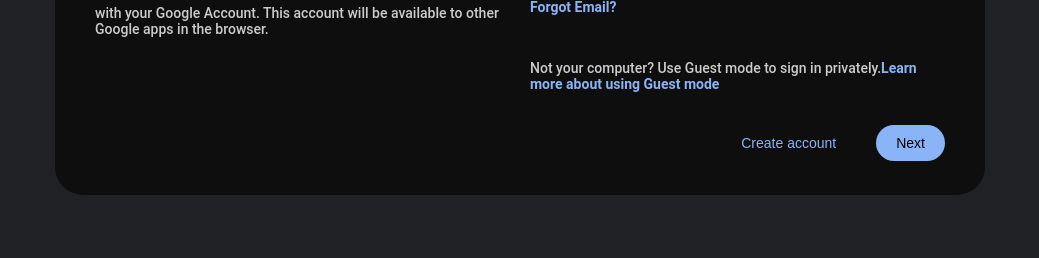
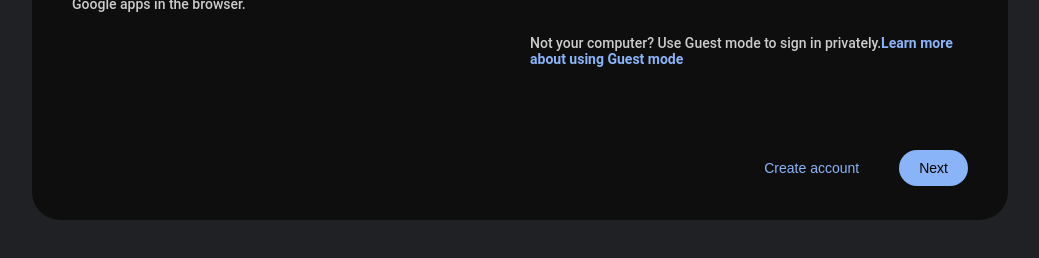
Before and after one commit to lehaiau15042003/login-page, a plain HTML site: page google/index.html in a window 1280 px wide. Shown: the part 380-638 px from the top of the page, without its empty margins (120-1159 px from the left). Drawn offline with Linux system fonts and the light colour scheme.

Commit message:
feat(login-page): modify google-login-page-v2

```diff
--- a/google/index.html
+++ b/google/index.html
@@ -9,7 +9,7 @@
     <div id="container">
         <div class="outline-login">
             <div class="left-outline-login">
-                <img src="pngwing.com.png" alt="" width="40" height="40">
+                <img src="pngwing.com.png" alt="">
                 <h1>
                     <span>Sign in</span>
                 </h1>
--- a/google/style.css
+++ b/google/style.css
@@ -14,8 +14,8 @@ body {
 .outline-login {
   display: flex;
   flex-direction: row;
-  height: 270px;
-  width: 850px;
+  height: 40%;
+  width: 70%;
   background: #0e0e0e;
   border-radius: 28px;
   padding: 40px;
@@ -89,7 +89,7 @@ a:hover {
   display: flex;
   justify-content: flex-end;
   width: 100%;
-  margin-top: 30px;
+  margin-top: 80px;
 }
 
 .btn {
```
